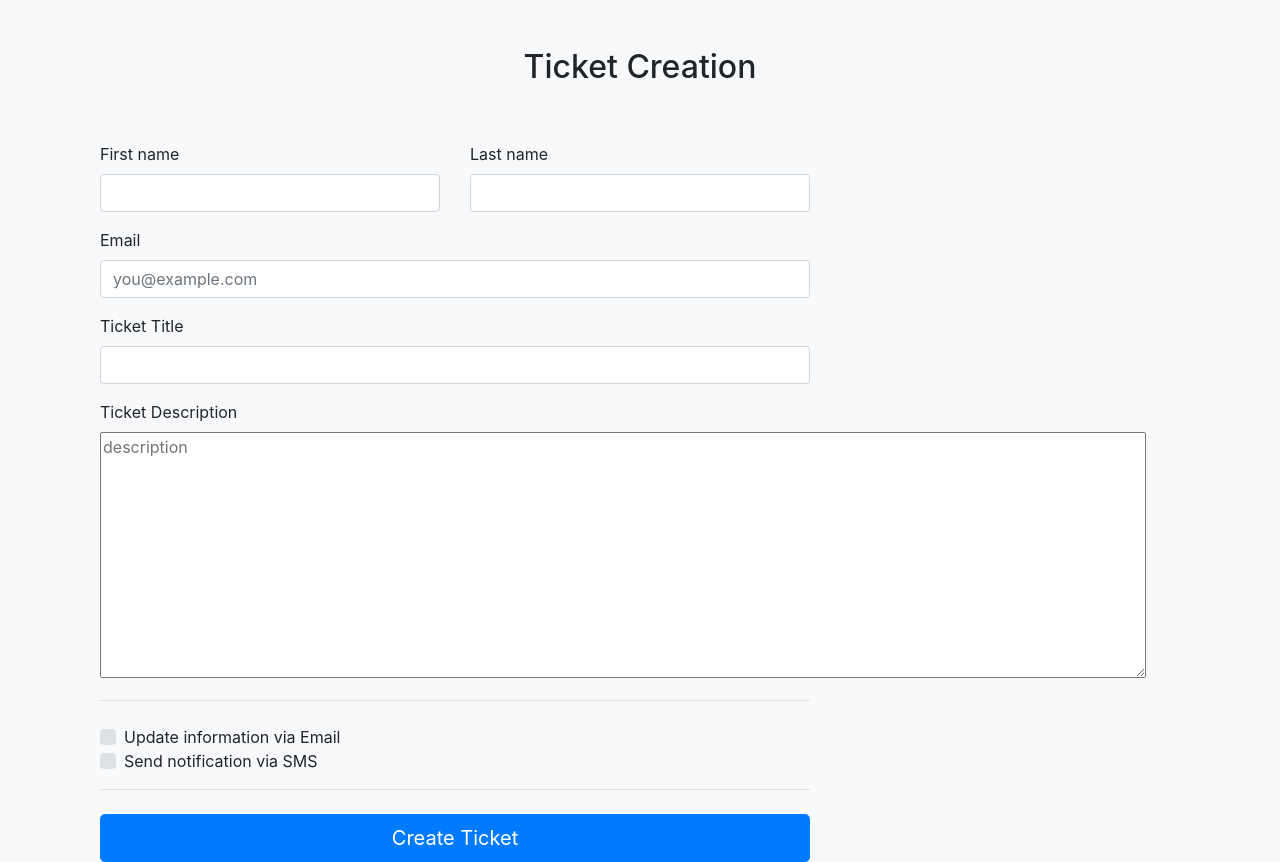
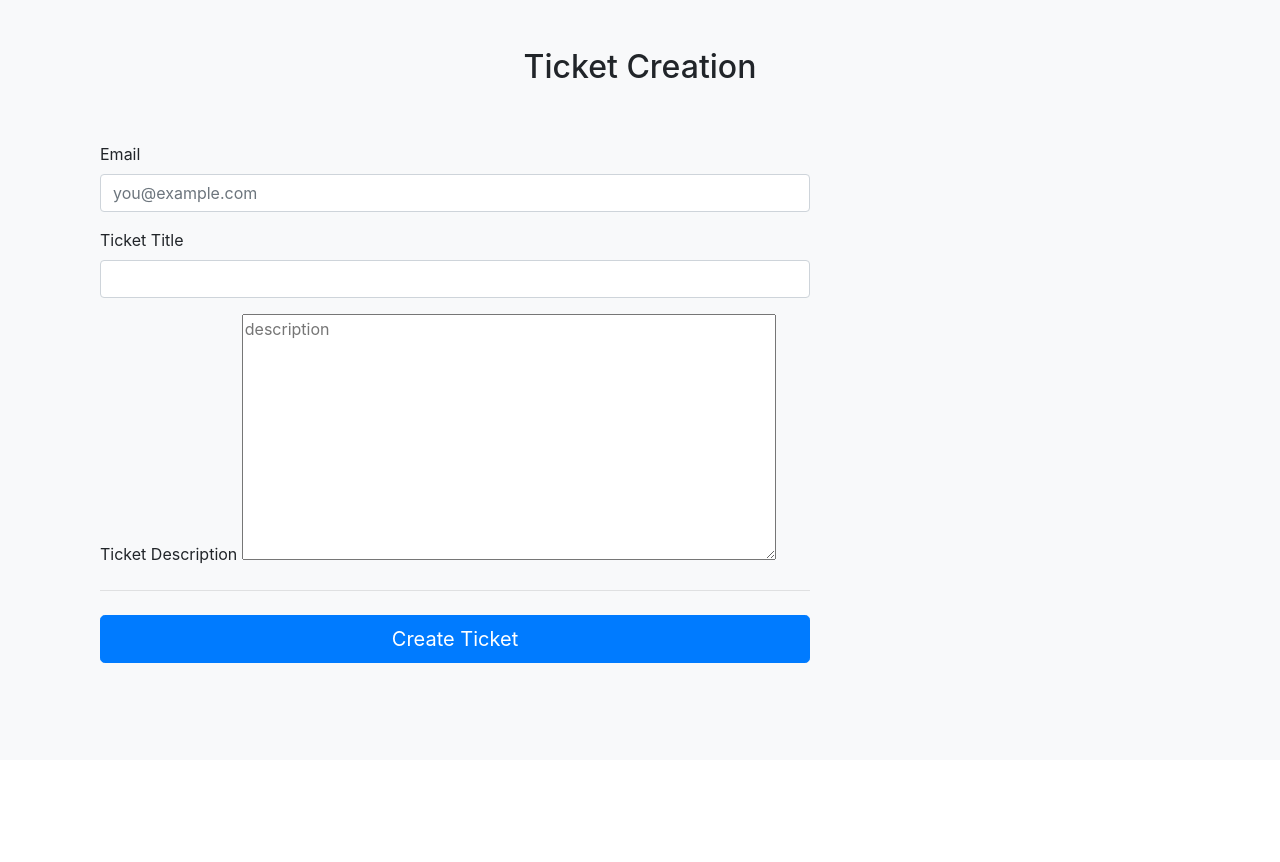
Before and after one commit to twobowlsofgrace/50.003_1D_2019, a Django app: template Source/website/ticket_creation/templates/ticketcreation/creation.html in a window 1280 px wide. Shown: the part 40-902 px from the top of the page. After the commit the page ends 703 px from the top, so only its background shows below. Run offline with Django 3.2, Linux system fonts and the light colour scheme; the template is opened without the code that fills it, so the values that code supplies are empty; parts of the project's set-up code (start-up, migrations or seed data) failed here and were passed over; some libraries are stand-ins or nearby versions.

Commit message:
Remove option to notify ticket progress through email/SMS. we'll have this option in user creation/profile edit instead

```diff
--- a/Source/website/ticket_creation/templates/ticketcreation/creation.html
+++ b/Source/website/ticket_creation/templates/ticketcreation/creation.html
@@ -42,23 +42,6 @@
     <div class="col-md-8 order-md-1">
       <form method="post" action="" enctype="multipart/form-data">
           {% csrf_token %}
-        <div class="row">
-          <div class="col-md-6 mb-3">
-            <label for="firstName">First name</label>
-            <input type="text" class="form-control" name="firstName" placeholder="" value="" required>
-            <div class="invalid-feedback">
-              Valid first name is required.
-            </div>
-          </div>
-          <div class="col-md-6 mb-3">
-            <label for="lastName">Last name</label>
-            <input type="text" class="form-control" name="lastName" placeholder="" value="" required>
-            <div class="invalid-feedback">
-              Valid last name is required.
-            </div>
-          </div>
-        </div>
-
         <div class="mb-3">
           <label for="email">Email </label>
           <input type="email" class="form-control" name="email" placeholder="you@example.com">
@@ -77,18 +60,9 @@
 
         <div class="mb-3">
           <label for="description">Ticket Description</label>
-          <textarea rows = 10 cols = 100 name="description" placeholder="description"></textarea>
+          <textarea rows = 10 cols = 50 name="description" placeholder="description"></textarea>
         </div>
 
-        <hr class="mb-4">
-        <div class="custom-control custom-checkbox">
-          <input type="checkbox" class="custom-control-input" id="email">
-          <label class="custom-control-label" for="email">Update information via Email</label>
-        </div>
-        <div class="custom-control custom-checkbox">
-          <input type="checkbox" class="custom-control-input" id="SMS">
-          <label class="custom-control-label" for="SMS">Send notification via SMS</label>
-        </div>
         <hr class="mb-4">
         <button class="btn btn-primary btn-lg btn-block" type="submit">Create Ticket</button>
       </form>
```
Also changed, not shown: Source/website/ticket_creation/views.py (+2 -6 lines).
